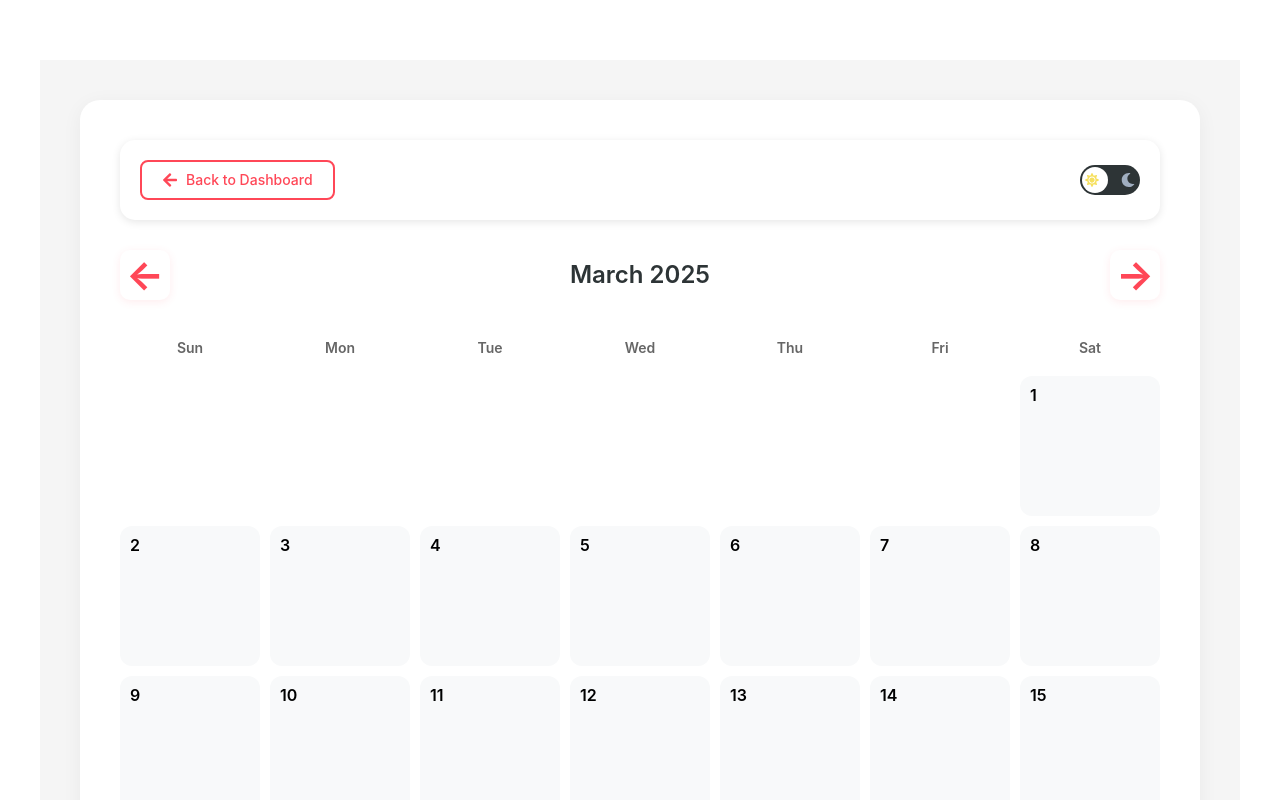
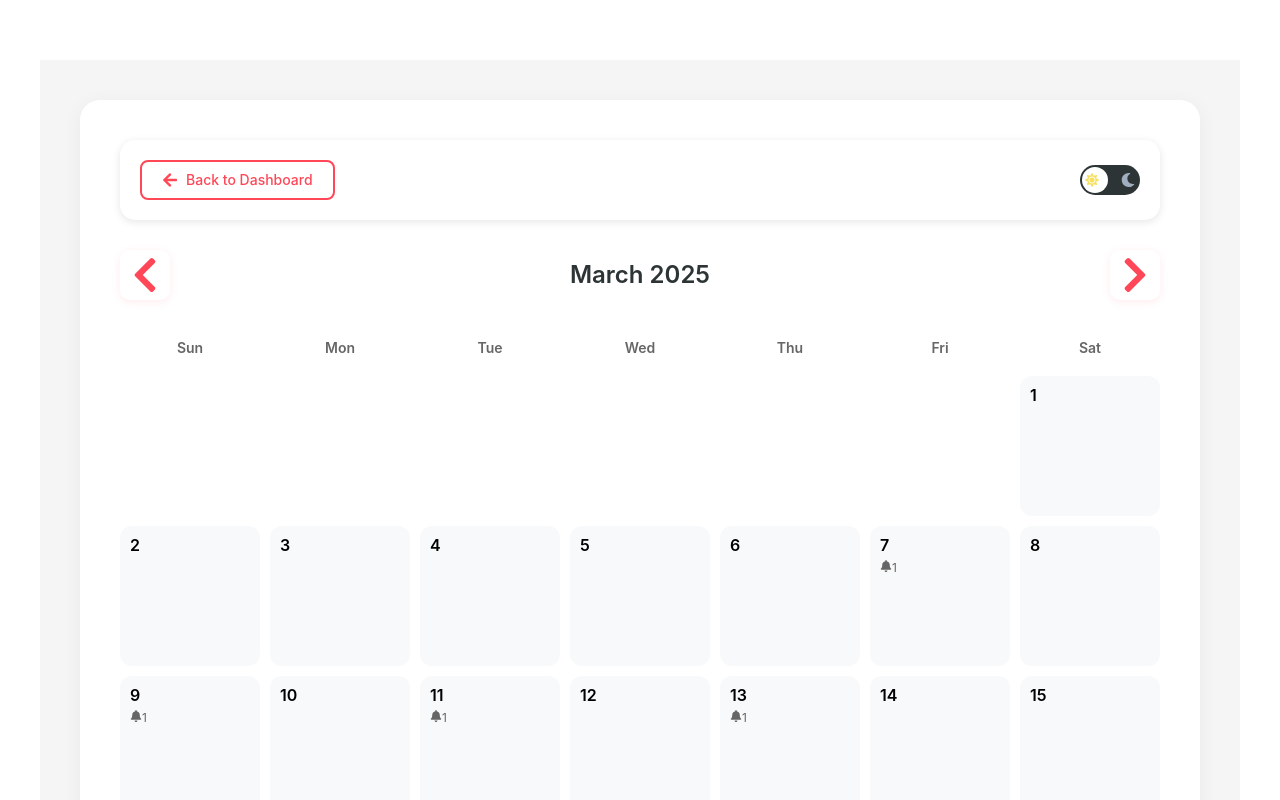
Before and after one commit to NightFoX54/gym-management, a React (Create React App) app in the folder gym-management/: page /member/weekly-schedule in a window 1280 px wide. Shown: the top 800 px of the page. Built offline with nearby package versions, Linux system fonts and the light colour scheme.

Commit message:
Update WeeklySchedule.js

```diff
--- a/gym-management/src/components/member/WeeklySchedule.js
+++ b/gym-management/src/components/member/WeeklySchedule.js
@@ -1,5 +1,5 @@
 import React, { useState } from 'react';
-import { FaArrowLeft, FaMoon, FaSun } from 'react-icons/fa';
+import { FaArrowLeft, FaMoon, FaSun, FaChevronLeft, FaChevronRight, FaBell } from 'react-icons/fa';
 import { useNavigate } from 'react-router-dom';
 import '../../styles/WeeklySchedule.css';
 import '../../styles/PageTransitions.css';
@@ -8,6 +8,38 @@ const WeeklySchedule = ({ isDarkMode, setIsDarkMode }) => {
   const navigate = useNavigate();
   const [currentDate, setCurrentDate] = useState(new Date());
   const [selectedDate, setSelectedDate] = useState(null);
+
+  // Bildirim verilerini ekleyelim
+  const notifications = [
+    {
+      id: 1,
+      message: "Your next training session is tomorrow at 10:00 AM",
+      type: "reminder",
+      date: new Date(new Date().setDate(new Date().getDate() + 1)), // Yarın
+      isRead: false
+    },
+    {
+      id: 2,
+      message: "New class schedule available for next week",
+      type: "info",
+      date: new Date(new Date().setDate(new Date().getDate() + 7)), // Bir hafta sonra
+      isRead: false
+    },
+    {
+      id: 3,
+      message: "Personal training session with Berkay at 2:00 PM",
+      type: "reminder",
+      date: new Date(new Date().setDate(new Date().getDate() + 3)), // 3 gün sonra
+      isRead: false
+    },
+    {
+      id: 4,
+      message: "Group yoga class at 9:00 AM",
+      type: "reminder",
+      date: new Date(new Date().setDate(new Date().getDate() + 5)), // 5 gün sonra
+      isRead: false
+    }
+  ];
 
   const daysInMonth = new Date(currentDate.getFullYear(), currentDate.getMonth() + 1, 0).getDate();
   const firstDayOfMonth = new Date(currentDate.getFullYear(), currentDate.getMonth(), 1).getDay();
@@ -37,6 +69,15 @@ const WeeklySchedule = ({ isDarkMode, setIsDarkMode }) => {
     setIsDarkMode(!isDarkMode);
   };
 
+  const getNotificationsForDate = (date) => {
+    return notifications.filter(notification => {
+      const notificationDate = new Date(notification.date);
+      return notificationDate.getDate() === date &&
+             notificationDate.getMonth() === currentDate.getMonth() &&
+             notificationDate.getFullYear() === currentDate.getFullYear();
+    });
+  };
+
   const renderCalendarDays = () => {
     const days = [];
     const totalDays = daysInMonth + firstDayOfMonth + (6 - lastDayOfMonth);
@@ -53,15 +94,23 @@ const WeeklySchedule = ({ isDarkMode, setIsDarkMode }) => {
         selectedDate.getMonth() === currentDate.getMonth() &&
         selectedDate.getFullYear() === currentDate.getFullYear();
 
+      const dayNotifications = getNotificationsForDate(day);
+      const hasUnreadNotifications = dayNotifications.some(n => !n.isRead);
+
       days.push(
         <div
           key={day}
-          className={`calendar-day ${isSelected ? 'selected' : ''}`}
+          className={`calendar-day ${isSelected ? 'selected' : ''} ${hasUnreadNotifications ? 'has-notifications' : ''}`}
           onClick={() => handleDateClick(day)}
         >
           <span className="day-number">{day}</span>
           <div className="day-content">
-            {/* Add your daily schedule content here */}
+            {dayNotifications.length > 0 && (
+              <div className="day-notifications">
+                <FaBell className="notification-icon" />
+                <span className="notification-count">{dayNotifications.length}</span>
+              </div>
+            )}
           </div>
         </div>
       );
@@ -94,13 +143,13 @@ const WeeklySchedule = ({ isDarkMode, setIsDarkMode }) => {
           </button>
         </div>
 
-        <div className="calendar-header-weeklyschedule card-animate stagger-3">
+        <div className="calendar-header-weeklyschedule">
           <button className="calendar-nav-button" onClick={handlePrevMonth}>
-            <span>←</span>
+            <span><FaChevronLeft /></span>
           </button>
           <h2>{monthNames[currentDate.getMonth()]} {currentDate.getFullYear()}</h2>
           <button className="calendar-nav-button" onClick={handleNextMonth}>
-            <span>→</span>
+            <span><FaChevronRight /></span>
           </button>
         </div>
 
@@ -110,14 +159,21 @@ const WeeklySchedule = ({ isDarkMode, setIsDarkMode }) => {
           ))}
         </div>
 
-        <div className="calendar-grid-weeklyschedule card-animate stagger-4">
+        <div className="calendar-grid-weeklyschedule">
           {renderCalendarDays()}
         </div>
 
         {selectedDate && (
-          <div className="selected-date-details-weeklyschedule card-animate stagger-5">
+          <div className="selected-date-details-weeklyschedule">
             <h3>Schedule for {selectedDate.toLocaleDateString()}</h3>
-            {/* Add your selected date schedule content here */}
+            <div className="selected-date-notifications">
+              {getNotificationsForDate(selectedDate.getDate()).map(notification => (
+                <div key={notification.id} className={`notification-item ${notification.isRead ? 'read' : 'unread'}`}>
+                  <FaBell className="notification-icon" />
+                  <p>{notification.message}</p>
+                </div>
+              ))}
+            </div>
           </div>
         )}
       </div>
```
